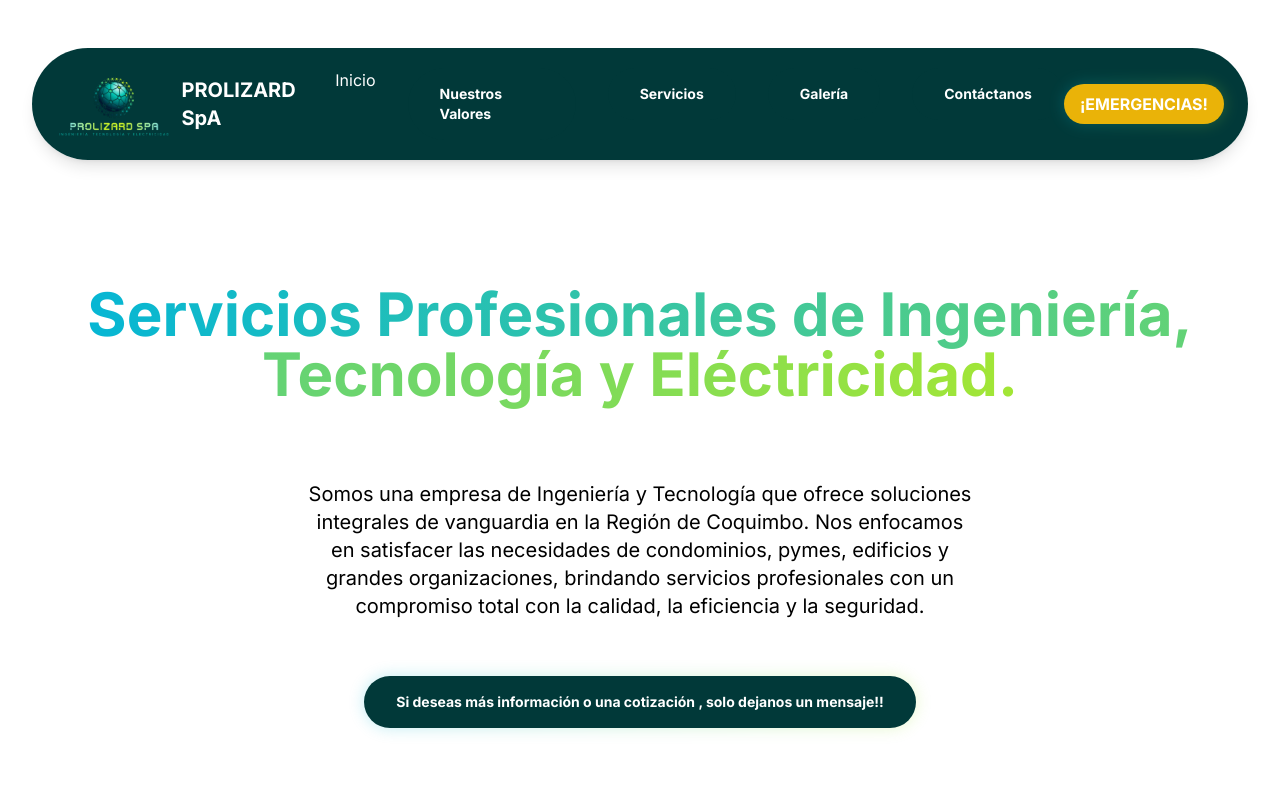
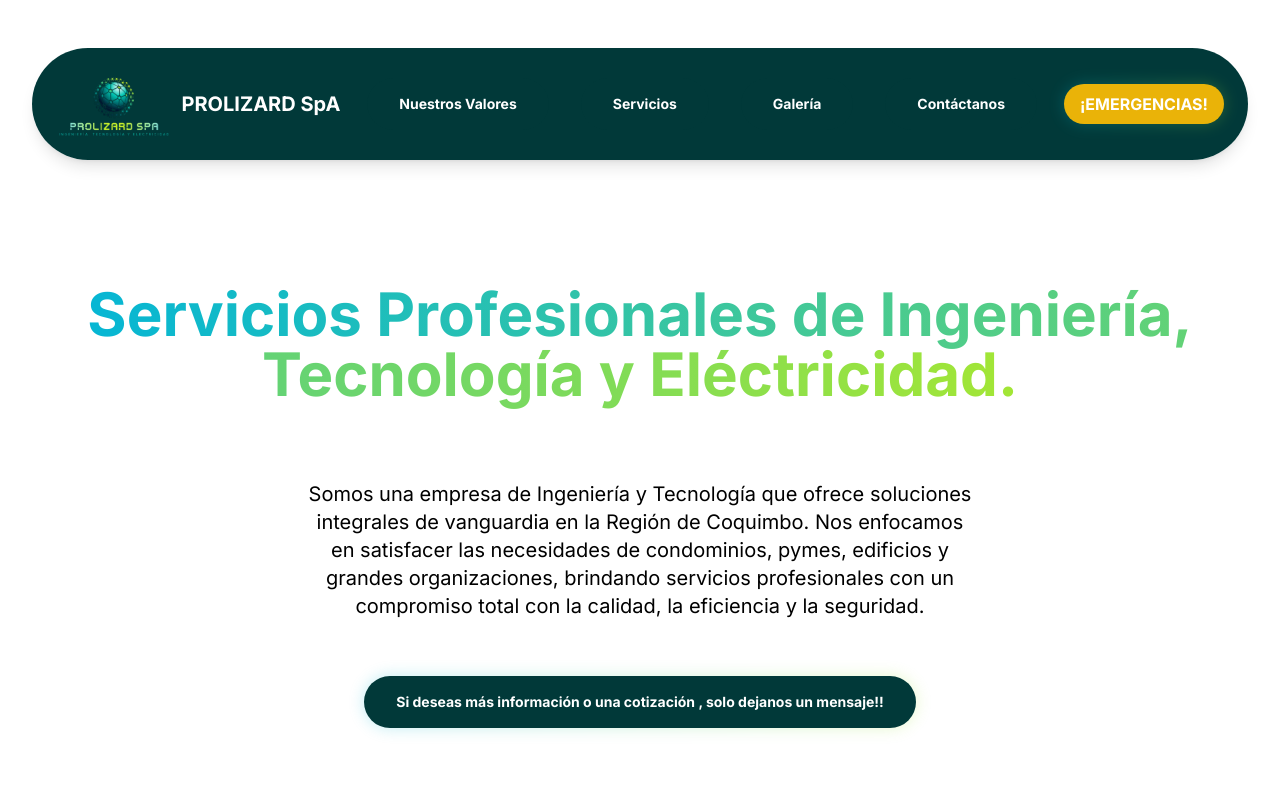
Before and after one commit to prolizardst/prolizard, a plain HTML site: page main.html in a window 1280 px wide. Shown: the top 800 px of the page. Drawn offline with nearby package versions, Linux system fonts and the light colour scheme.

```diff
--- a/main.html
+++ b/main.html
@@ -67,6 +67,7 @@
         background-color: #ffeded; /* Naranja Pastel */
         transform: translateY(-8px);
       }
+
     </style>
   </head>
   <body>
@@ -86,14 +87,15 @@
             </a>
           </div>
           <ul class="hidden md:flex space-x-8 text-white">
-            <li>
+            <!--
+              <li>
               <a
                 href="index.html"
                 class="hover:text-cyan-200 transition duration-300"
               >
                 Inicio
               </a>
-            </li>
+            </li> -->
             <li>
               <a
                 href="#valores"
@@ -561,10 +563,10 @@
       class="py-16 px-4 sm:px-6 lg:px-8 bg-white"
     >
       <div
-        class="max-w-lg mx-auto bg-white rounded-xl shadow-lg p-8 transition duration-300 hover-yellow-card"
-        data-aos="fade-up"
-        data-aos-delay="100"
-      >
+          class="max-w-lg mx-auto bg-white rounded-xl shadow-lg p-8 transition duration-300 hover-yellow-card"
+          data-aos="fade-up"
+          data-aos-delay="100"
+        >
         <h2 class="text-center text-3xl font-bold text-gray-800 mb-6">
           Contacto de Emergencia
         </h2>
```
